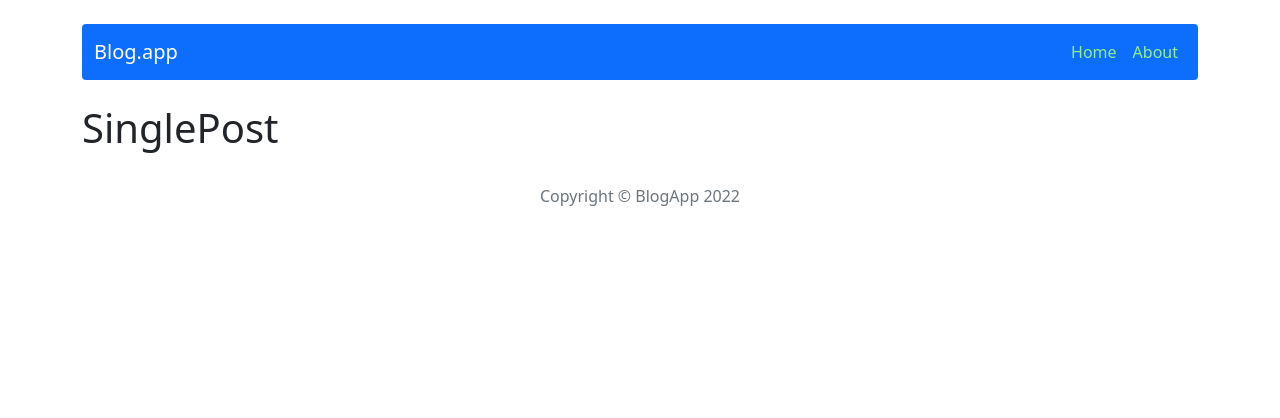
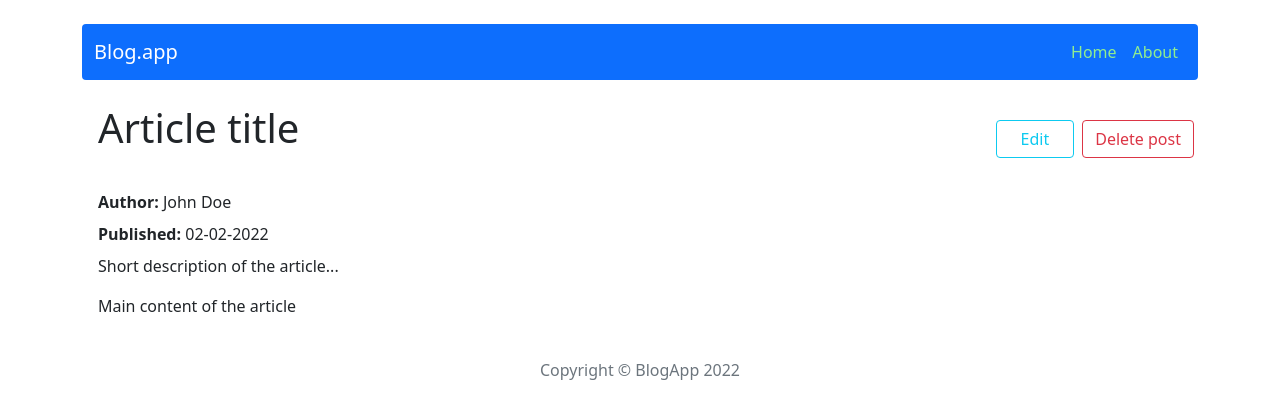
Before and after one commit to OlhaOvcharenko/crud_app, a React (Create React App) app: page /post/1 in a window 1280 px wide. Shown: the top 418 px of the page. Built offline with nearby package versions, Linux system fonts and the light colour scheme.

Commit message:
change elemet SinglePost.js

```diff
--- a/src/App.js
+++ b/src/App.js
@@ -17,7 +17,7 @@ function App() {
         <Header   />
         <Routes>
           <Route path="/" element={<Home />}/>
-          <Route path="/post/:id" element={<SinglePost />}/>
+          <Route path="/post/:postId" element={<SinglePost />}/>
           <Route path="/post/add" element={<PostAdd />}/>
           <Route path="/post/edit/:id" element={<PostEdit />} />
           <Route path="/about" element={<About />}/>
--- a/src/components/features/PostCard/PostCard.js
+++ b/src/components/features/PostCard/PostCard.js
@@ -2,9 +2,13 @@ import { Card } from "react-bootstrap";
 import  { Col } from "react-bootstrap";
 import { Button } from "react-bootstrap";
 import { Link } from "react-router-dom";
+import SinglePost from "../SinglePost/SinglePost";
+import { UseSelector } from "react-redux/es/hooks/useSelector";
 
 
 const PostCard = (props) => {
+
+  //const posts = useSelector((state) => getAllPosts(state, props.id))
 
   return(
 
@@ -15,7 +19,7 @@ const PostCard = (props) => {
           <Card.Text className="mb-2"><b>Author:</b>  {props.author}</Card.Text>
           <Card.Text className="mb-2"><b>Published:</b> {props.publishedDate}</Card.Text>
           <Card.Text>{props.shortDescription}</Card.Text>
-            <Link key={props.id} to={`/post/${props.id}`} >
+          <Link key={props.id} to={`/post/${props.id}`}>
             <Button variant="primary">Read more</Button>
           </Link>
         </Card.Body>
--- a/src/components/features/SinglePost/SinglePost.js
+++ b/src/components/features/SinglePost/SinglePost.js
@@ -1,8 +1,45 @@
-const SinglePost = () => {
+import { Card } from "react-bootstrap";
+import { Button } from "react-bootstrap";
+import { Link } from "react-router-dom";
+import { Row } from "react-bootstrap";
+import { Col } from "react-bootstrap";
+import { useParams } from "react-router-dom";
+import { useSelector } from "react-redux";
+import { getPostById } from "../../../redux/postsRedux";
+
+
+const SinglePost = (props) => {
+
+    const { postId } = useParams();
+
+    const postData = useSelector(state => getPostById(state, postId));
+
+
     return(
-        <div>
-            <h1>SinglePost</h1>
-        </div>
+
+        <section>
+            <Row >
+                <Col>
+                   <h1  className={'px-3'}>{postData.title}</h1>
+                </Col>
+                <Col className="d-flex justify-content-end align-items-center p-2">
+                    <Link key={props.id} to={`/post/edit/${props.id}`}>
+                        <Button variant="outline-info" className={'px-4'}>Edit</Button>
+                    </Link>
+                    <Link key={props.id} to={`/post/delete`} className={'p-2'}>
+                        <Button variant="outline-danger">Delete post</Button>{' '}
+                    </Link>
+                </Col>
+            </Row>
+            <Card className="border-0" >
+                <Card.Body>
+                <Card.Text className="mb-2"><b>Author:</b> {postData.author}</Card.Text>
+                <Card.Text className="mb-2"><b>Published:</b> {postData.publishedDate}</Card.Text>
+                <Card.Text>{postData.shortDescription}</Card.Text>
+                <Card.Text>{postData.content}</Card.Text>
+                </Card.Body>
+            </Card>
+        </section>
     )
 }
 
--- a/src/components/views/NavBar/NavBar.js
+++ b/src/components/views/NavBar/NavBar.js
@@ -2,10 +2,17 @@ import { Nav } from "react-bootstrap";
 import { NavLink } from "react-router-dom";
 import { Navbar } from "react-bootstrap";
 import { Container } from "react-bootstrap";
-import styles from "../NavBar/NavBar.module.scss"
+import styles from "../NavBar/NavBar.module.scss";
+import { useState } from "react";
 
 
 const NavBar = () => {
+  const [activeLink, setActiveLink] = useState(null);
+
+  const handleLinkClick = (link) => {
+    setActiveLink(link);
+  };
+
     return(
       <Navbar bg="primary" expand="lg" className={"mt-4 mb-4 rounded"}>
         <Container>
--- a/src/components/views/NavBar/NavBar.module.scss
+++ b/src/components/views/NavBar/NavBar.module.scss
@@ -5,5 +5,13 @@ a .graylink {
 }
 
 .graylink:hover {
-    color: white; /* Change to white on hover */
+    color: white;
 }
+
+.navbar a {
+    color: green;
+}
+
+.navbar .active a {
+    color: red;
+}
--- a/src/redux/postsRedux.js
+++ b/src/redux/postsRedux.js
@@ -1,6 +1,7 @@
 //selectors
 export const getAllPosts = (state) => state.posts;
 export const getPostById = ({ posts }, postId) => posts.find(post => post.id === postId);
+export const getSinglePost = ({posts}, postId) => posts.filter((post) => post.postId === postId);
 
 // actions
 const createActionName = actionName => `app/posts/${actionName}`;
```
Lines whose indentation alone changed are shown as unchanged.
